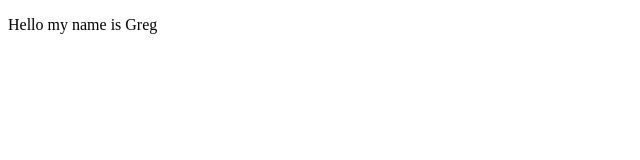
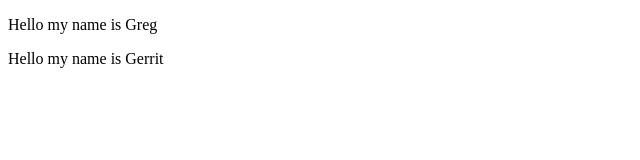
Before and after one commit to ChronoSwiftt/Acheson_G_Avery_G_HW1, a plain HTML site: page index.html in a window 1280 px wide. Shown: the whole page, without its empty margins (0-640 px from the left). Drawn offline with Linux system fonts and the light colour scheme.

Commit message:
adding my bio info

```diff
--- a/index.html
+++ b/index.html
@@ -8,5 +8,10 @@
 	<section id="Greg">
 		<p>Hello my name is Greg<p/>
 	</section>
+
+	<section id="Gerrit">
+		<p>Hello my name is Gerrit<p/>
+	</section>
+
 </body>
 </html>
```
